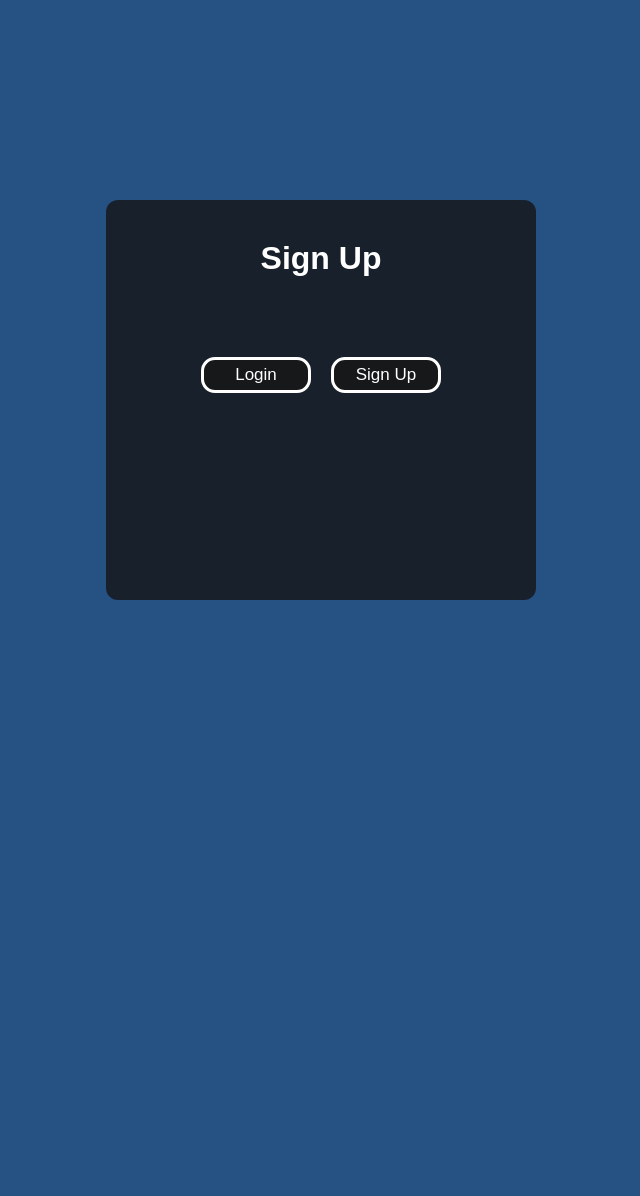
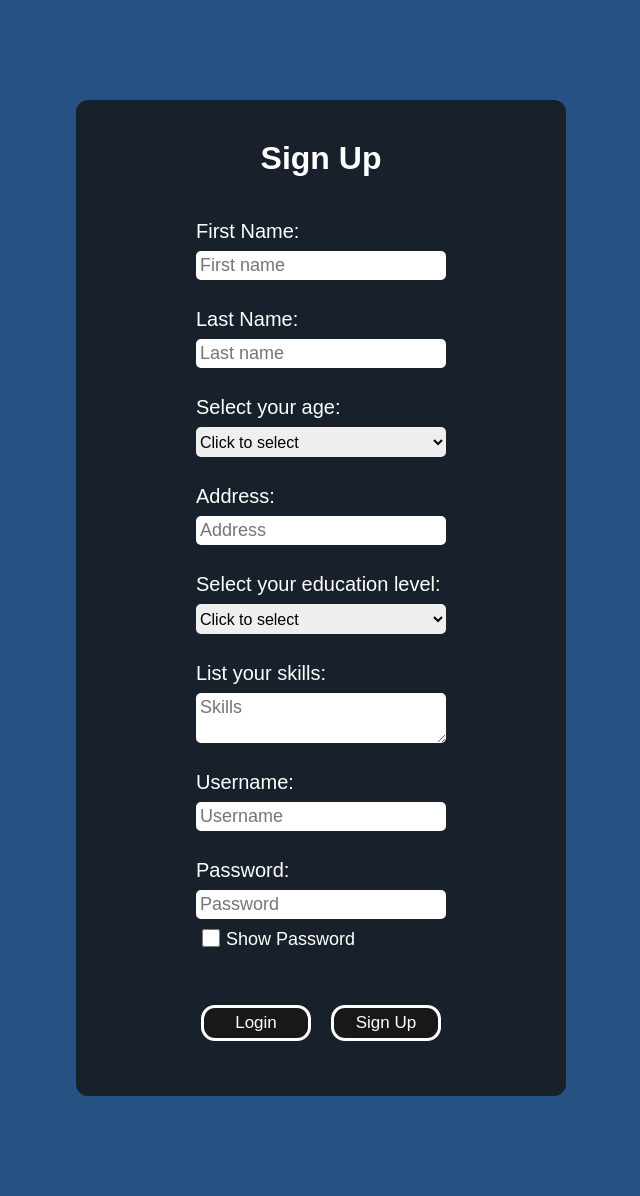
Before and after one commit to Olando07/WEBD2_finalProject, a PHP site: page /signup.php in a window 1280 px wide. Shown: the whole page, without its empty margins (319-959 px from the left). Before the commit the page ends 600 px from the top, so only its background shows below. Run offline with PHP 8.4, Linux system fonts and the light colour scheme.

Commit message:
Enhance login and signup forms with new fields and UI
Added additional input fields to the signup form, including first name, last name, age, address, education, and skills. Improved password input with show/hide functionality on both login and signup forms. Updated CSS for better layout and support for new form elements.

```diff
--- a/main.css
+++ b/main.css
@@ -31,9 +31,10 @@ body {
 
 .main-overlay .input {
     background-color: rgba(22, 22, 22, 0.8);
-    min-width: 430px;
+    min-width: 490px;
     min-height: 400px;
     border-radius: 12px;
+    margin: 100px 0;
 }
 
 .main-overlay .input form {
@@ -62,7 +63,7 @@ body {
     font-size: 20px;
 }
 
-.main-overlay .input form .input-div .input-fields input {
+.main-overlay .input form .input-div .input-fields input, .main-overlay .input form .input-div .input-fields textarea {
     width: 250px;
     padding: 4px;
     font-size: 18px;
@@ -78,7 +79,7 @@ body {
     display: flex;
     flex-direction: row;
     gap: 20px;
-    margin-top: 45px;
+    margin: 45px 0;
 }
 
 .main-overlay .input form .input-div .input-btns button {
@@ -109,4 +110,32 @@ body {
 }
 /* End of Login/SignUp buttons */
 
+.main-overlay .input form .input-div select, .main-overlay .input form .input-div select option {
+    color: var(--black);
+    height: 30px;
+    width: 250px;
+    font-size: 16px;
+    border-radius: 5px;
+    border-width: 0;
+    outline: none;
+}
+
+.password-div {
+    display: flex;
+    flex-direction: row;
+    margin: 10px 0;
+    font-size: 18px;
+}
+
+.main-overlay .input form .input-div .input-fields .password-div input {
+    width: 30px;
+    height: 18px;
+}
+
+.main-overlay .input form .input-div .input-fields textarea {
+    max-width: 250px;
+    min-width: 250px;
+    max-height: 250px;
+    min-height: 30px;
+}
 /* End of Login/SignUp styles */
--- a/signup.php
+++ b/signup.php
@@ -16,6 +16,59 @@
             <form action="index.php" method="POST">
                 <h1>Sign Up</h1>
                 <div class="input-div">
+                    <div class="input-fields">
+                        <label for="first_name">First Name:</label>
+                        <input type="text" name="first_name" id="first_name" placeholder="First name">
+                    </div>
+                    <div class="input-fields">
+                        <label for="last_name">Last Name:</label>
+                        <input type="text" name="last_name" id="last_name" placeholder="Last name">
+                    </div>
+                    <div class="input-fields">
+                        <label for="age">Select your age:</label>
+                        <select name="age" id="age">
+                            <option value="placeholder" selected>Click to select</option>
+                            <option value="option">16-20</option>
+                            <option value="option">21-30</option>
+                            <option value="option">31-40</option>
+                            <option value="option">41-50</option>
+                            <option value="option">51-60</option>
+                            <option value="option">61-70</option>
+                        </select>
+                    </div>
+                    <div class="input-fields">
+                        <label for="address">Address:</label>
+                        <input type="text" name="address" id="address" placeholder="Address">
+                    </div>
+                    <div class="input-fields">
+                        <label for="education">Select your education level:</label>
+                        <select name="education" id="education">
+                            <option value="placeholder" selected>Click to select</option>
+                            <option value="option">No Certificate, Diploma or Degree</option>
+                            <option value="option">High School Diploma</option>
+                            <option value="option">College/University</option>
+                            <option value="option">Certificate/Diploma</option>
+                            <option value="option">Bachelor's Degree</option>
+                            <option value="option">Master's Degree</option>
+                            <option value="option">Doctoral Degree</option>
+                            <option value="option">Professional Degree</option>
+                        </select>
+                    </div>
+                    <div class="input-fields">
+                        <label for="Skills">List your skills:</label>
+                        <textarea name="Skills" id="Skills" placeholder="Skills"></textarea>
+                    </div>
+                    <div class="input-fields">
+                        <label for="username">Username:</label>
+                        <input type="text" name="username" id="username" placeholder="Username">
+                    </div>
+                    <div class="input-fields">
+                        <label for="password">Password:</label>
+                        <input type="password" name="password" id="password" placeholder="Password">
+                        <div class="password-div">
+                            <input type="checkbox" onclick="showPassword()"><p>Show Password</p>
+                        </div>
+                    </div>
                     <div class="input-btns">
                         <button><a href="index.php">Login</a></button>
                         <button><a href="signup.php">Sign Up</a></button>
@@ -24,5 +77,16 @@
             </form>
         </div>
     </div>
+
+    <script>
+        function showPassword(){
+            var password = document.getElementById("password");
+            if(password.type === "password"){
+                password.type = "text";
+            }else{
+                password.type = "password";
+            }
+        }
+    </script>
 </body>
 </html>
```
Also changed, not shown: index.php (+18 -5 lines).
